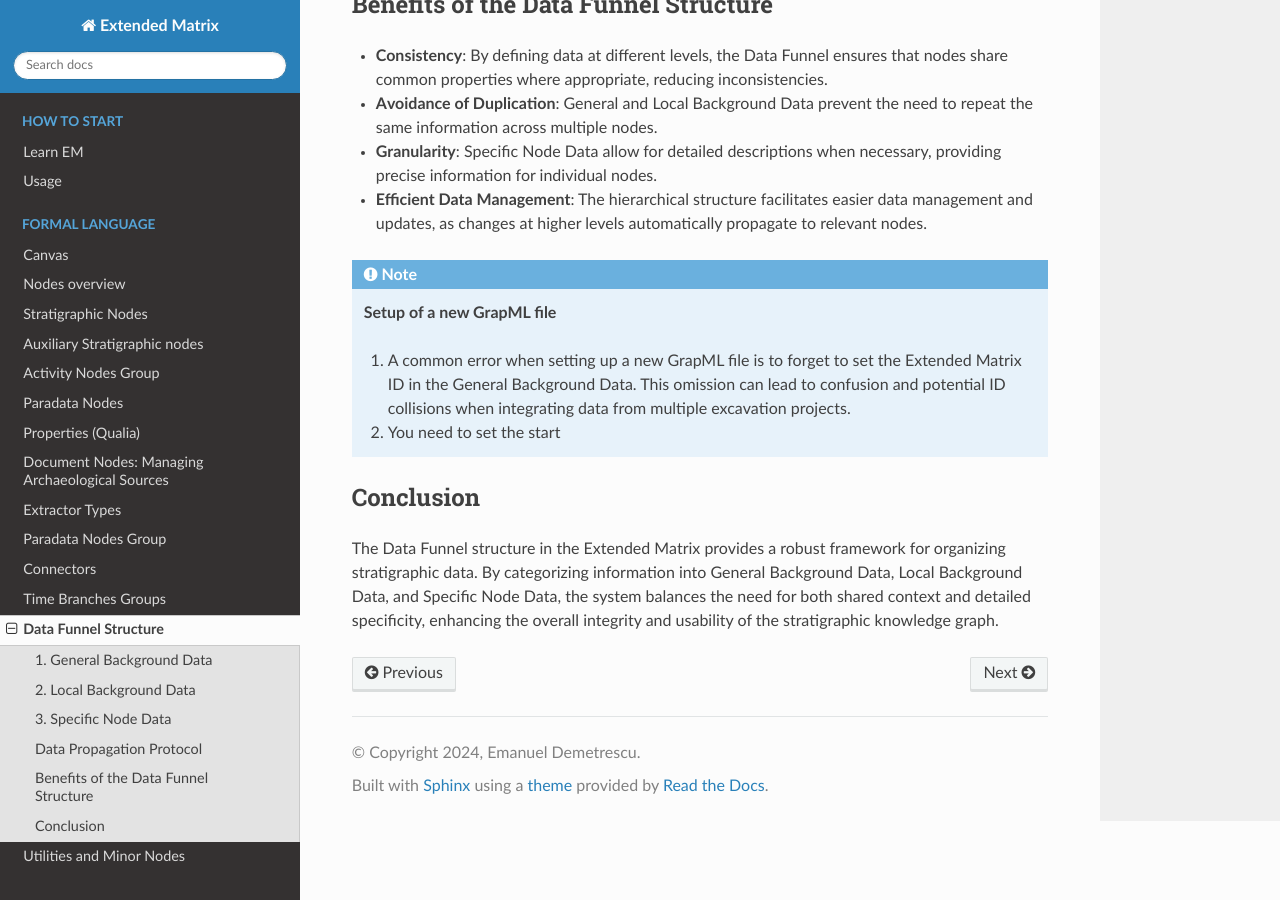
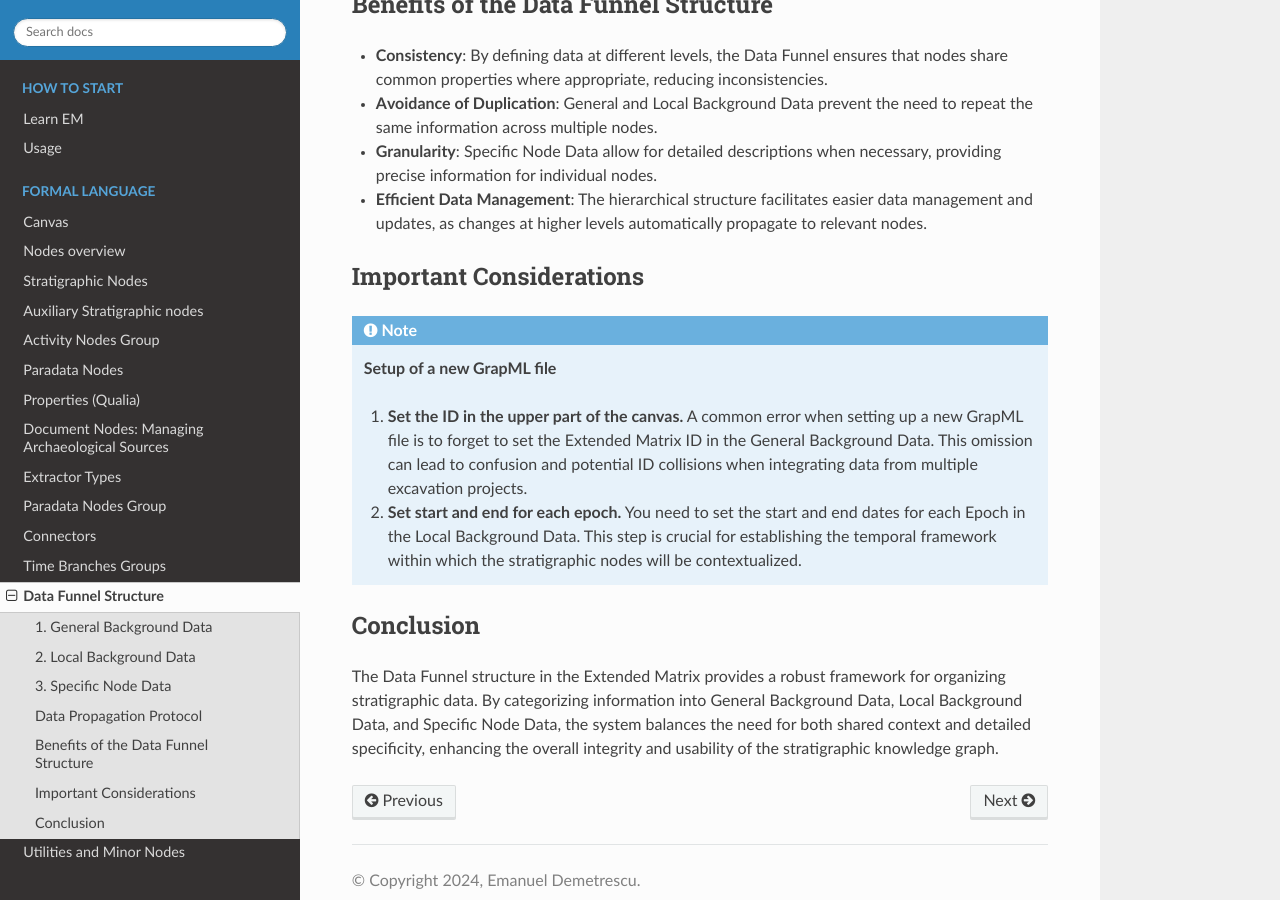
Before and after one commit to zalmoxes-laran/ExtendedMatrix-doc, a Sphinx documentation site: the page built from docs/data_funnel.rst, in a window 1280 px wide and 900 px high, scrolled down 3471 px. Built offline with Sphinx 7.4.7 and the Read the Docs theme 3.1.0, drawn with Linux system fonts in a browser that asks for light colours; pages that are not in the unit, such as notebooks, are missing from menus.

Commit message:
Update data_funnel.rst

```diff
--- a/docs/data_funnel.rst
+++ b/docs/data_funnel.rst
@@ -105,12 +105,15 @@ Benefits of the Data Funnel Structure
 
 - **Efficient Data Management**: The hierarchical structure facilitates easier data management and updates, as changes at higher levels automatically propagate to relevant nodes.
 
+Important Considerations
+------------------------
+
 .. note::
    **Setup of a new GrapML file**
 
-   1. A common error when setting up a new GrapML file is to forget to set the Extended Matrix ID in the General Background Data. This omission can lead to confusion and potential ID collisions when integrating data from multiple excavation projects.
+   1. **Set the ID in the upper part of the canvas.** A common error when setting up a new GrapML file is to forget to set the Extended Matrix ID in the General Background Data. This omission can lead to confusion and potential ID collisions when integrating data from multiple excavation projects.
 
-   2. You need to set the start
+   2. **Set start and end for each epoch.** You need to set the start and end dates for each Epoch in the Local Background Data. This step is crucial for establishing the temporal framework within which the stratigraphic nodes will be contextualized.
 
 
 Conclusion
```
